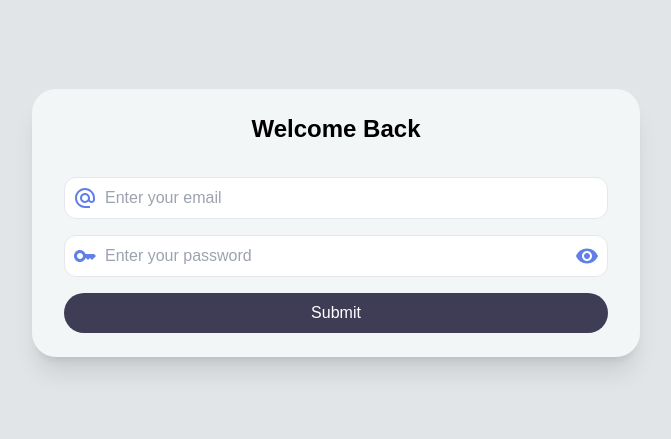
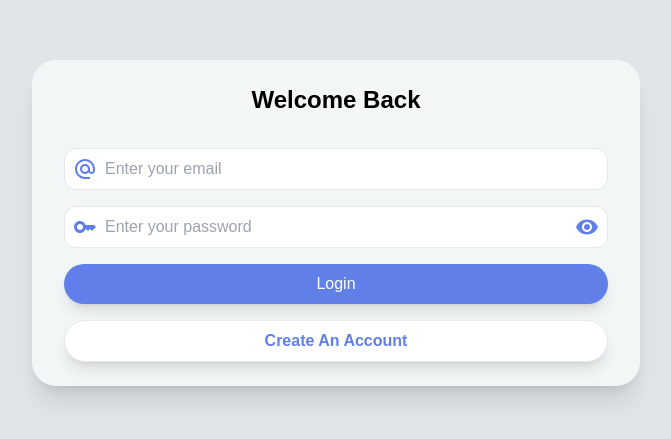
Before and after one commit to AnishSherchan/MERN-Todo, a React (Create React App) app in the folder client/: page / in a window 1280 px wide. Shown: the part 177-616 px from the top of the page, without its empty margins (304-975 px from the left). Built offline with nearby package versions, Linux system fonts and the light colour scheme.

Commit message:
New Varients for Login

```diff
--- a/client/src/Pages/landing.js
+++ b/client/src/Pages/landing.js
@@ -4,11 +4,11 @@ import InputField from "../components/input";
 import { useForm } from "react-hook-form";
 import AlternateEmailIcon from "@mui/icons-material/AlternateEmail";
 import KeyIcon from "@mui/icons-material/Key";
+import Button from "../components/button";
+import AccountCircleIcon from "@mui/icons-material/AccountCircle";
 
 const Landing = () => {
   const [varient, setVarient] = useState("login");
-  const [username, setUsername] = useState("");
-  const [password, setPassword] = useState("");
 
   const {
     register,
@@ -33,7 +33,7 @@ const Landing = () => {
             autoComplete="email"
             register={{
               ...register("email", {
-                required: "Email is empty!",
+                required: "Email is reqiured!",
                 maxLength: {
                   value: 30,
                   message: "Exceeds maximum length of 20 characters!",
@@ -46,10 +46,30 @@ const Landing = () => {
             }}
             error={errors.email}
           />
-          <label className="text-red-500 text-xs">
-            {errors.email?.message}
-          </label>
+          <label className="text-red-500">{errors.email?.message}</label>
         </div>
+
+        {varient === "register" && (
+          <div>
+            <InputField
+              icon={AccountCircleIcon}
+              type="text"
+              autoComplete="username"
+              placeholder="Username"
+              register={{
+                ...register("username", {
+                  required: "Username is reqiured!",
+                  minLength: {
+                    value: 4,
+                    message: "Minimum length is 4 characters.",
+                  },
+                }),
+              }}
+              error={errors.username}
+            />
+            <label className="text-red-500 ">{errors.username?.message}</label>
+          </div>
+        )}
 
         <div>
           <InputField
@@ -68,18 +88,26 @@ const Landing = () => {
             }}
             error={errors.password}
           />
-          <label className="text-red-500 text-xs">
-            {errors.password?.message}
-          </label>
+          <label className="text-red-500 ">{errors.password?.message}</label>
         </div>
 
-        <button
-          onClick={handleSubmit(onSubmit)}
-          className=" text-white w-full  bg-[#3F3D56] rounded-full p-2 px-3"
-        >
-          Submit
-        </button>
+        <Button
+          type="primary"
+          title={varient === "login" ? "Login" : "Register an Account"}
+          handleClick={handleSubmit(onSubmit)}
+        />
       </form>
+      <div className=" -mt-4">
+        <Button
+          type="secondary"
+          title={varient === "login" ? "Create An Account" : "Have an Account?"}
+          handleClick={() => {
+            setVarient((currentVarient) =>
+              currentVarient === "login" ? "register" : "login"
+            );
+          }}
+        />
+      </div>
     </Container>
   );
 };
--- /dev/null
+++ b/client/src/components/button.js
@@ -0,0 +1,26 @@
+import React from "react";
+
+const Button = ({ type, title, handleClick }) => {
+  let buttonStyle;
+  switch (type) {
+    case "primary":
+      buttonStyle = "bg-primaryButton text-white";
+      break;
+    case "secondary":
+      buttonStyle = "bg-white text-primaryButton border font-semibold";
+      break;
+    default:
+      buttonStyle = "bg-primaryButton text-white";
+      break;
+  }
+  return (
+    <button
+      onClick={handleClick}
+      className={` w-full rounded-full font-medium shadow-lg p-2 px-3 ${buttonStyle}`}
+    >
+      {title}
+    </button>
+  );
+};
+
+export default Button;
--- a/client/src/index.css
+++ b/client/src/index.css
@@ -6,3 +6,6 @@ body {
   background-color: #e1e5e8;
   font-family: "Red Hat Display", sans-serif;
 }
+label {
+  font-size: 14px;
+}
--- a/client/tailwind.config.js
+++ b/client/tailwind.config.js
@@ -2,7 +2,19 @@
 module.exports = {
   content: ["./src/**/*.{js,jsx,ts,tsx}"],
   theme: {
-    extend: {},
+    extend: {
+      colors: {
+        bgcolor: "#E1E5E8",
+        navcolor: "#F3F6F7",
+        dark: "#474C52",
+        primaryButton: "#607FE8",
+        back: "#005599",
+        adminDash: "#474C52",
+        slider: "#26282b",
+        notes: "#ffdca1",
+        notesBorder: "#ffd185",
+      },
+    },
   },
   plugins: [],
 };
```
